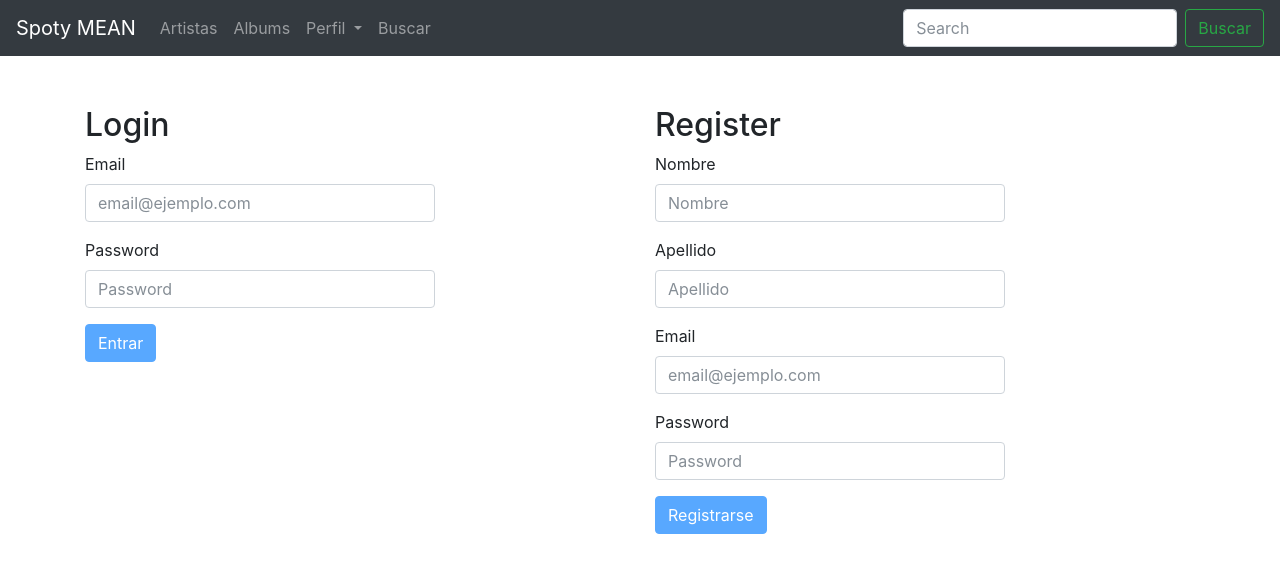
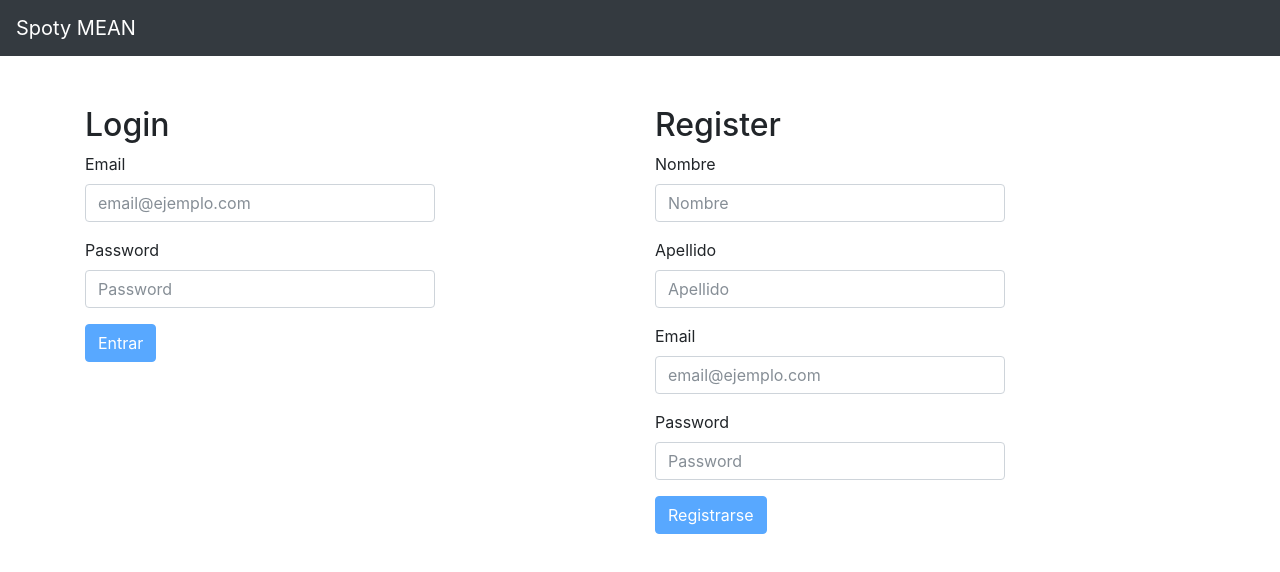
Before and after one commit to ernestoaguaysol/curso_mean2client, an Angular app: page /login-register in a window 1280 px wide. Shown: the top 572 px of the page. Built offline with nearby package versions, Linux system fonts and the light colour scheme.

Commit message:
salir en navbar,  auth-guard service, ngif in routerlink

```diff
--- a/src/app/app.module.ts
+++ b/src/app/app.module.ts
@@ -9,6 +9,7 @@ import { app_routing } from './app.routes';
 
 // services and providers
 import { UserService } from './services/user.service';
+import { AuthGuardService } from './services/auth-guard.service';
 
 // Componentes and Pipes
 import { AppComponent } from './app.component';
@@ -40,7 +41,8 @@ import { PerfilComponent } from './components/perfil/perfil.component';
     app_routing
   ],
   providers: [
-    UserService
+    UserService,
+    AuthGuardService
   ],
   bootstrap: [AppComponent]
 })
--- a/src/app/components/navbar/navbar.component.html
+++ b/src/app/components/navbar/navbar.component.html
@@ -6,13 +6,16 @@
 
   <div class="collapse navbar-collapse" id="navbarSupportedContent">
     <ul class="navbar-nav mr-auto">
-      <li class="nav-item" routerLinkActive="active">
+      <li class="nav-item" routerLinkActive="active"
+      *ngIf="_userService.getIdentity()">
         <a class="nav-link" [routerLink]="['/artistas']">Artistas <span class="sr-only">(current)</span></a>
       </li>
-      <li class="nav-item" routerLinkActive="active">
+      <li class="nav-item" routerLinkActive="active"
+      *ngIf="_userService.getIdentity()">
         <a class="nav-link" [routerLink]="['/albums']">Albums</a>
       </li>
-      <li class="nav-item dropdown" routerLinkActive="active">
+      <li class="nav-item dropdown" routerLinkActive="active"
+      *ngIf="_userService.getIdentity()">
         <a class="nav-link dropdown-toggle" id="navbarDropdown" role="button" data-toggle="dropdown" aria-haspopup="true" aria-expanded="false">
           Perfil
         </a>
@@ -21,13 +24,23 @@
           <a class="dropdown-item" [routerLink]="['/user-edit']">Editar Perfil</a>
         </div>
       </li>
-      <li class="nav-item" routerLinkActive="active">
+      <li class="nav-item" routerLinkActive="active"
+          *ngIf="_userService.getIdentity()">
         <a class="nav-link" [routerLink]="['/buscar']">Buscar</a>
       </li>
     </ul>
-    <form class="form-inline my-2 my-lg-0">
-      <input class="form-control mr-sm-2" type="search" placeholder="Search" aria-label="Search">
-      <button class="btn btn-outline-success my-2 my-sm-0" type="submit">Buscar</button>
-    </form>
+    <span class="navbar-text">
+
+      <!-- <button (click)="login()"
+        *ngIf="!_userService.getIdentity()"
+        type="button" class="btn btn-outline-primary btn-sm">Ingresar
+      </button> -->
+
+      <button (click)="logout()"
+        *ngIf="_userService.getIdentity()"
+        type="button" class="btn btn-outline-danger btn-sm">Salir
+      </button>
+
+    </span>
   </div>
 </nav>
--- a/src/app/components/navbar/navbar.component.ts
+++ b/src/app/components/navbar/navbar.component.ts
@@ -1,4 +1,6 @@
 import { Component, OnInit } from '@angular/core';
+import { UserService } from '../../services/user.service';
+import { Router } from '@angular/router';
 
 @Component({
   selector: 'app-navbar',
@@ -7,9 +9,19 @@ import { Component, OnInit } from '@angular/core';
 })
 export class NavbarComponent implements OnInit {
 
-  constructor() { }
+  constructor(public _userService: UserService, private router: Router) { }
 
   ngOnInit() {
   }
 
+  public logout() {
+    localStorage.removeItem('identity');
+    localStorage.removeItem('token');
+    localStorage.clear();
+    // this.identity = null;
+    // this.token = null;
+    // this.user = new User();
+    this.router.navigate(['/login-register']);
+  }
+
 }
--- a/src/app/components/user-edit/user-edit.component.ts
+++ b/src/app/components/user-edit/user-edit.component.ts
@@ -5,8 +5,7 @@ import { User } from '../../models/user';
 
 @Component({
   selector: 'app-user-edit',
-  templateUrl: './user-edit.component.html',
-  styleUrls: ['./user-edit.component.css']
+  templateUrl: './user-edit.component.html'
 })
 export class UserEditComponent implements OnInit {
 
--- /dev/null
+++ b/src/app/services/auth-guard.service.ts
@@ -0,0 +1,23 @@
+import { Injectable } from '@angular/core';
+import { Router, ActivatedRouteSnapshot, RouterStateSnapshot, CanActivate } from '@angular/router';
+import { UserService } from './user.service';
+
+@Injectable()
+export class AuthGuardService implements CanActivate {
+
+  constructor(private _userService: UserService, private router: Router) { }
+
+  canActivate(next: ActivatedRouteSnapshot, state: RouterStateSnapshot) {
+
+    console.log(next);
+
+    if (this._userService.getIdentity()) {
+      console.log('paso el guard');
+      return true;
+    } else {
+      console.log('bloqueado');
+      this.router.navigate(['/login-register']);
+      return false;
+    }
+  }
+}
```
Also changed, not shown: src/app/app.routes.ts (+8 -5 lines), src/app/components/user-edit/user-edit.component.css (deleted), 1 other file (tests, documents, lock files or other folders).
